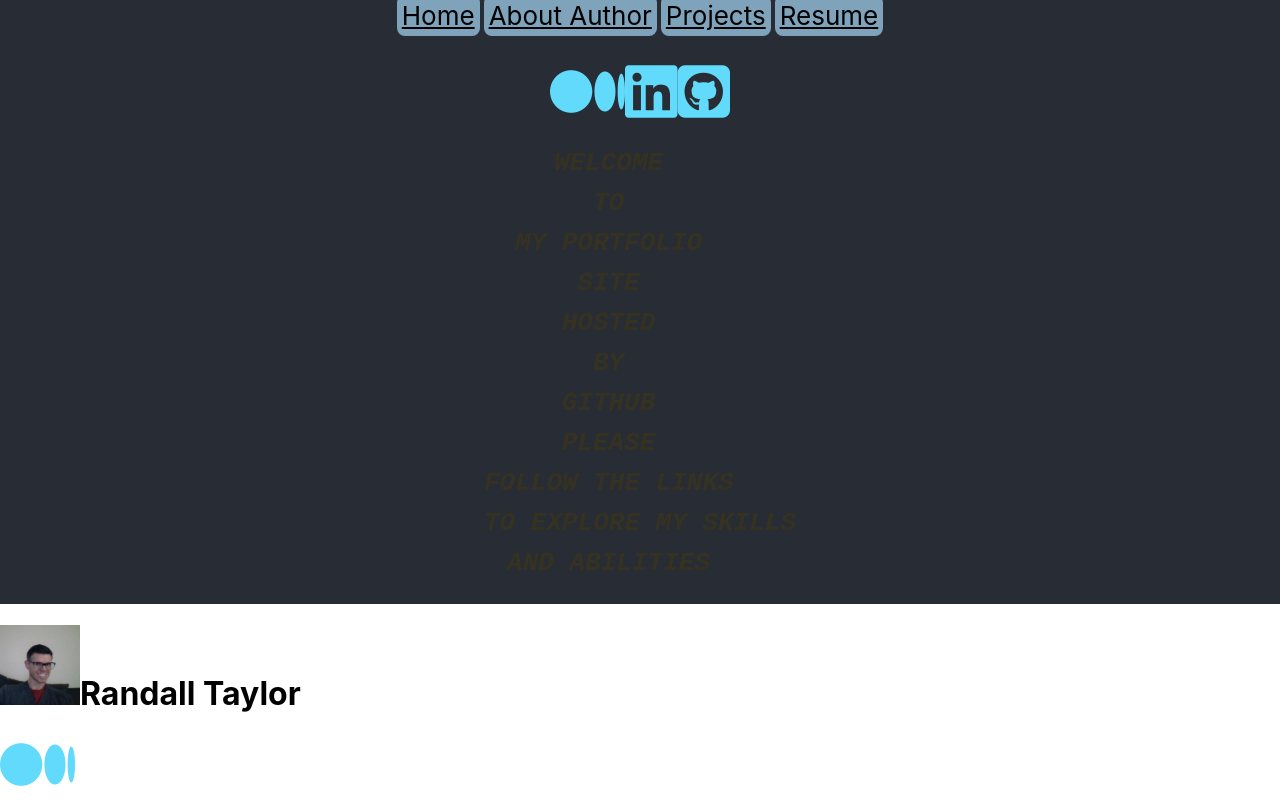
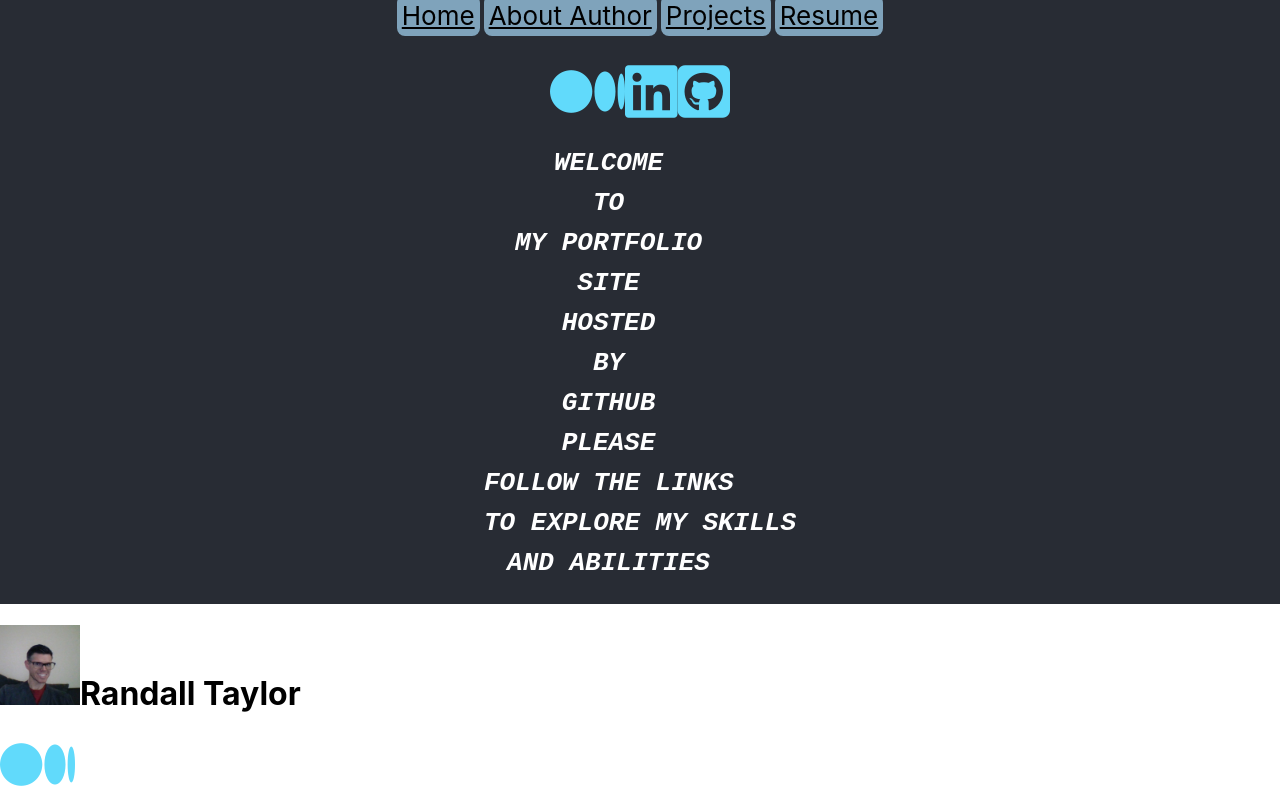
Before and after one commit to rhtaylor/showcase, a React (Create React App) app: page /#/Rhtaylor in a window 1280 px wide. Shown: the top 800 px of the page. Built offline with nearby package versions, Linux system fonts and the light colour scheme.

Commit message:
update to flash component css color update

```diff
--- a/src/components/FlashComponent.jsx
+++ b/src/components/FlashComponent.jsx
@@ -48,7 +48,7 @@ componentWillUnmount() {
         return (<>
             <div style={{"display" : "box"}}>
                 <pre>
-                    <p style={ {"display" : `${this.state.visible}` }}><i><b>WELCOME</b></i></p>
+                    <p style={ {"display" : `${this.state.visible}`, "color": "white" }}><i><b>WELCOME</b></i></p>
                     <p style={{ "display": `${this.state.visible}` }}><i><b>TO</b></i></p>
                     <p style={{ "display": `${this.state.visible}` }}><i><b>MY PORTFOLIO</b></i></p>
                     <p style={{ "display": `${this.state.visible}` }}><i><b>SITE</b></i></p>
--- a/src/css/flash.css
+++ b/src/css/flash.css
@@ -1,8 +1,7 @@
 div{
-    display: flex;
-    align-items: center;
+
 }
 p{ display: flex;
     align-self: center;
-
+   color: white
 }
--- a/src/css/styling.scss
+++ b/src/css/styling.scss
@@ -1,6 +1,11 @@
 div{
 
 
+pre{
+    P{
+        color:white;
+    }
+}
 p{
     margin: 10px;
     color: rgb(54, 50, 34)
```
